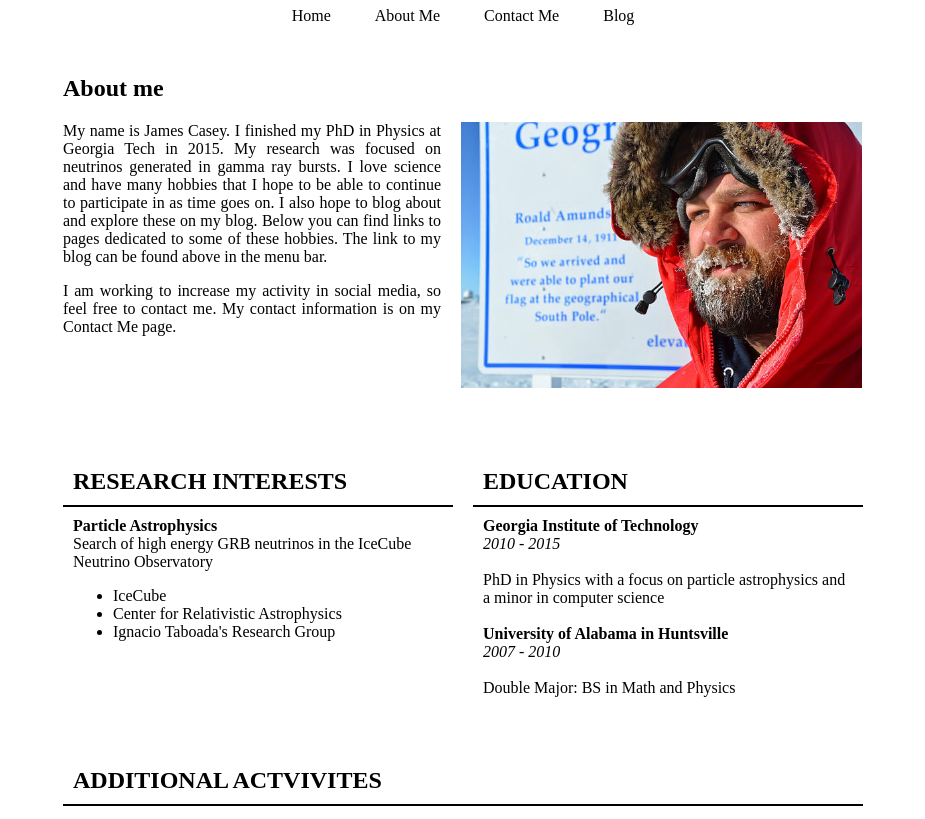
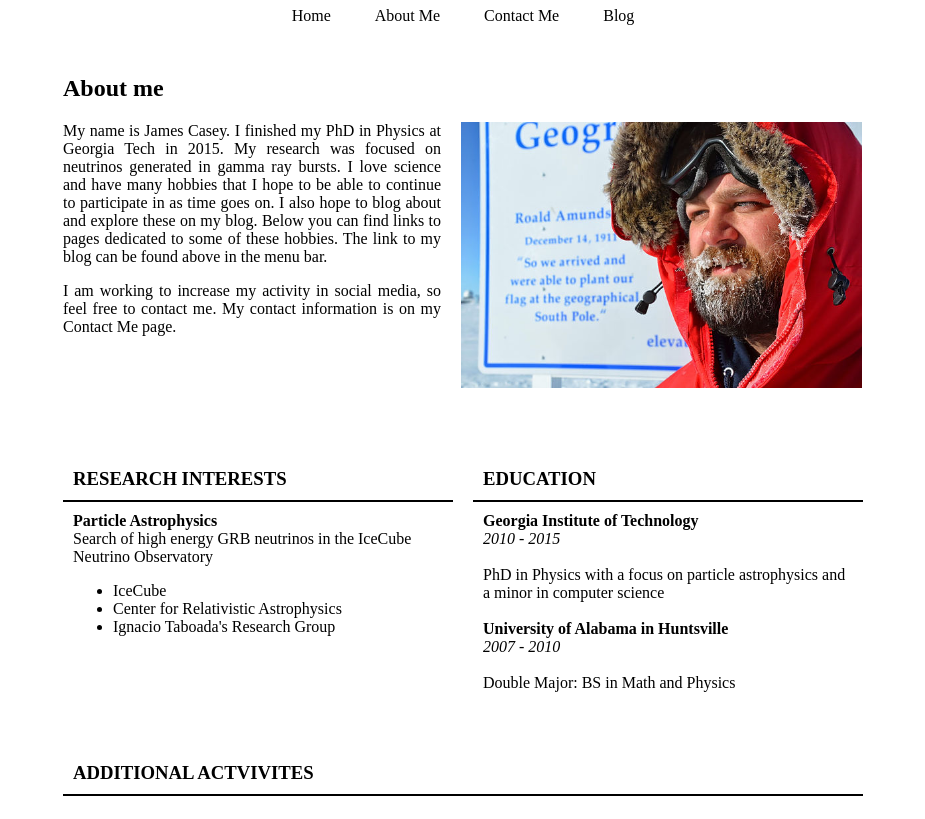
Before and after one commit to hanavi/personal_website, a plain HTML site: page about.html in a window 1280 px wide. Shown: the part 112-931 px from the top of the page, without its empty margins (177-1102 px from the left). Drawn offline with Linux system fonts and the light colour scheme.

Commit message:
Small tweaks

```diff
--- a/about.html
+++ b/about.html
@@ -4,7 +4,7 @@
     <title>James Casey, PhD</title>
   </head>
   <body>
-    <h1>James Casey, PhD</h2>
+    <h1>James Casey, PhD</h1>
     <div id='header-links'>
       <a class='header-links' href='index.html'>Home</a>
       <a class='header-links' href='about.html'>About Me</a>
@@ -34,7 +34,7 @@
     <div id='about-wrapper'>
 
       <div id='research-interests'>
-      <h2 class='about'>RESEARCH INTERESTS</h2>
+      <h3 class='about'>RESEARCH INTERESTS</h3>
         <div class='about-padding'>
           <b>
             Particle Astrophysics<br />
@@ -50,7 +50,7 @@
       </div>
 
       <div id='education'>
-      <h2 class='about'>EDUCATION</h2>
+      <h3 class='about'>EDUCATION</h3>
       <div class='about-padding'>
         <b>
           Georgia Institute of Technology<br />
@@ -75,7 +75,7 @@
     </div>
 
     <div id='additional-activities'>
-    <h2 class='about'>ADDITIONAL ACTVIVITES</h2>
+    <h3 class='about'>ADDITIONAL ACTVIVITES</h3>
       <div class='about-padding'>
         <ul>
           <li><a href='amateur_radio.html'>Amateur Radio</a></li>
--- a/page.css
+++ b/page.css
@@ -46,7 +46,7 @@ h1 {
     width: 800px;
     margin: auto;
 }
-h2.about {
+h3.about {
     border-bottom: 2px solid;
     margin: auto;
     padding: 10px;
@@ -121,7 +121,7 @@ h2.about {
 }
 #contact-pgp-key {
     margin: auto;
-    width: 5500px;
+    width: 550px;
     text-align: left;
     padding-left: 50px;
 }
```
